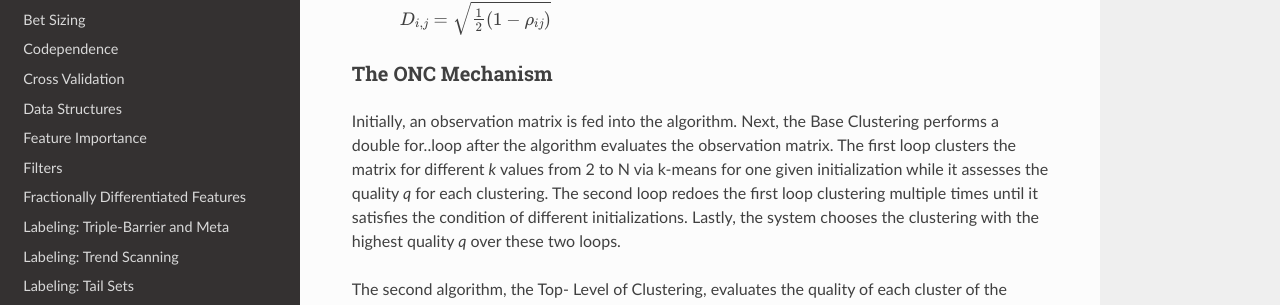
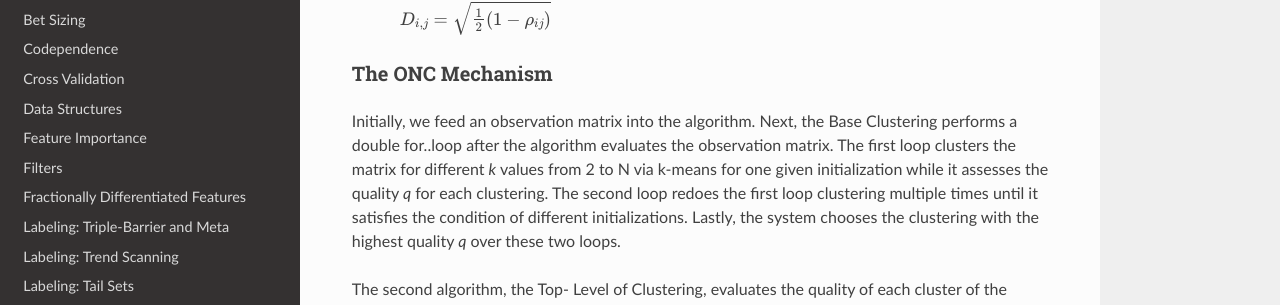
Before and after one commit to hudson-and-thames/mlfinlab, a Sphinx documentation site: the page built from docs/source/implementations/clustering.rst, in a window 1280 px wide and 900 px high, scrolled down 1132 px. Shown: the part 146-451 px from the top of the window. Built offline with Sphinx 7.4.7 and the Read the Docs theme 2.0.0, drawn with Linux system fonts in a browser that asks for light colours.

Commit message:
modified clustering.rst

```diff
--- a/docs/source/implementations/clustering.rst
+++ b/docs/source/implementations/clustering.rst
@@ -46,7 +46,7 @@
 The ONC Mechanism
 *****************
 
-Initially, an observation matrix is fed into the algorithm. Next, the Base Clustering performs a double for..loop after the algorithm evaluates the observation matrix. The first loop clusters the matrix for different *k* values from 2 to N via k-means for one given initialization while it assesses the quality *q* for each clustering. The second loop redoes the first loop clustering multiple times until it satisfies the condition of different initializations. Lastly, the system chooses the clustering with the highest quality *q* over these two loops.
+Initially, we feed an observation matrix into the algorithm. Next, the Base Clustering performs a double for..loop after the algorithm evaluates the observation matrix. The first loop clusters the matrix for different *k* values from 2 to N via k-means for one given initialization while it assesses the quality *q* for each clustering. The second loop redoes the first loop clustering multiple times until it satisfies the condition of different initializations. Lastly, the system chooses the clustering with the highest quality *q* over these two loops.
 
 The second algorithm, the Top- Level of Clustering, evaluates the quality of each cluster of the optimum clustering from the first algorithm. The algorithm then takes the average quality of the clusters and finds the set of clusters with below-average quality. We mark the number of sub-par quality clusters :math:`K_1` where :math:`K_1` < :math:`K` (number of clusters). The next step is to rerun the clustering of the items in the :math:`K_1` clusters if :math:`K_1 >=2` or to return the clustering given by the base algorithm if :math:`K_1 <=1`.
 
```
